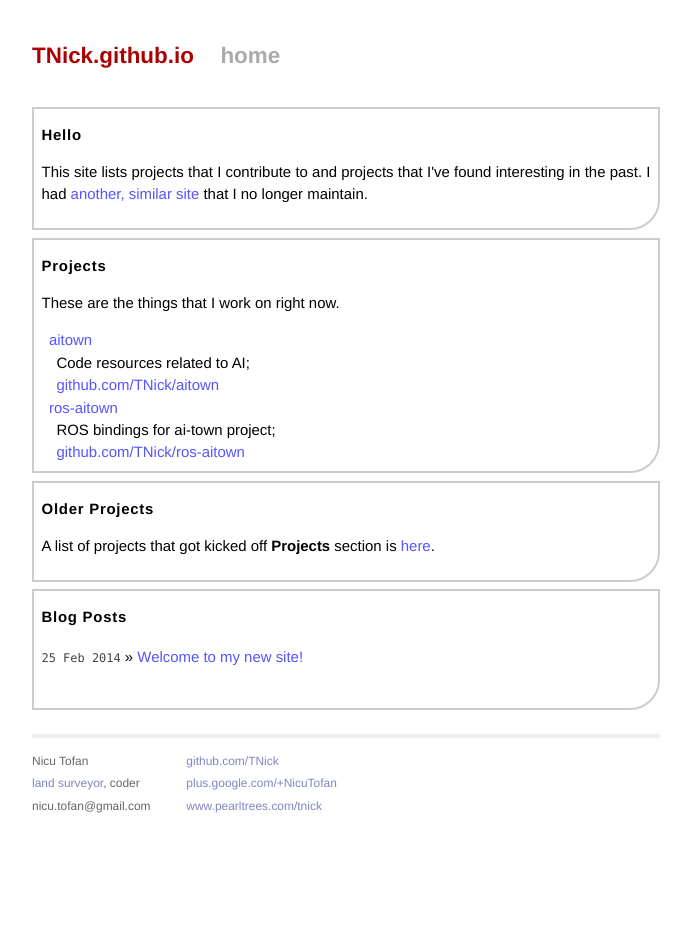
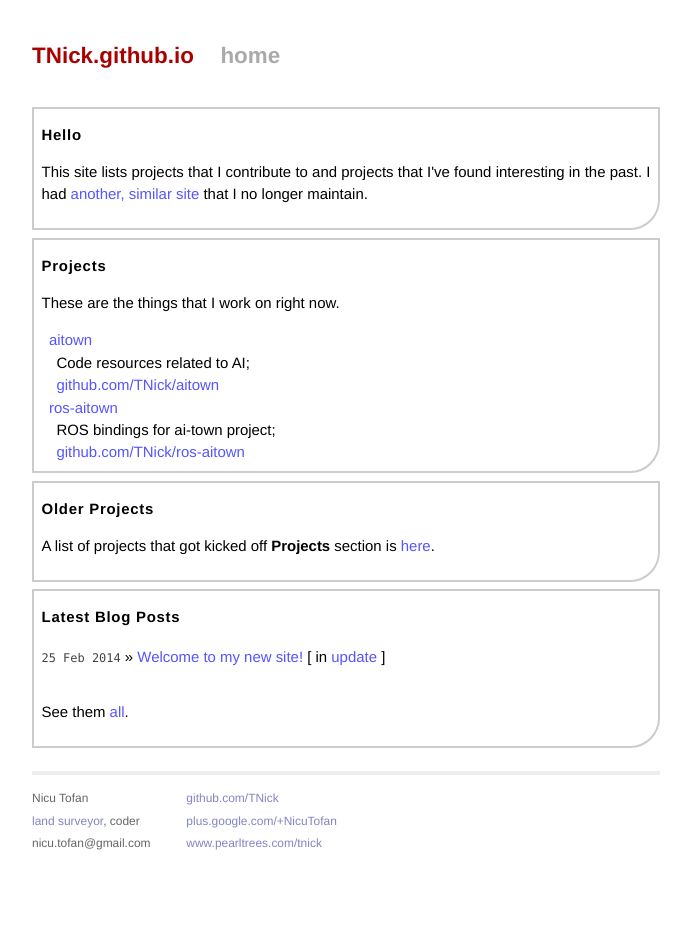
Before and after one commit to TNick/TNick.github.io, a Jekyll site: the page built from index.html, in a window 1280 px wide. Shown: the whole page, without its empty margins (294-985 px from the left). Built offline with Jekyll 4.4.1, drawn with Linux system fonts in a browser that asks for light colours; Markdown is read by kramdown in place of the engine named in the settings.

Commit message:
Added categories for posts

```diff
--- a/css/main.css
+++ b/css/main.css
@@ -177,6 +177,10 @@ dd {
   background-color: #333;
 }
 
+.post_tags_list {
+  color: #666;
+  font-size: 80%;
+}
 /*****************************************************************************/
 /*
 /* Other
--- a/index.html
+++ b/index.html
@@ -47,12 +47,23 @@ title: TNick.github.io
   </div>
 
   <div class="section">
-  <h1 class="section_title">Blog Posts</h1>
+  <h1 class="section_title">Latest Blog Posts</h1>
   <ul class="posts">
-    {% for post in site.posts %}
-      <li><span>{{ post.date | date_to_string }}</span> &raquo; <a href="{{ post.url }}">{{ post.title }}</a></li>
+    {% for post in site.posts offset:0 limit:10 %}
+      <li>
+        <span>{{ post.date | date_to_string }}</span> &raquo;
+        <a href="{{ post.url }}">{{ post.title }}</a>
+        [ in
+	{% for category in post.categories %}
+	  <a href="/categories/{{ category }}.html">{{ category }}</a>
+	{% endfor %}
+        ]
+     </li>
     {% endfor %}
   </ul>
+  <p>
+    See them <a href="/categories/all.html">all</a>.
+  </p>
   </div>
 
 </div>
```
Also changed, not shown: _layouts/post.html (+7 -0 lines).
